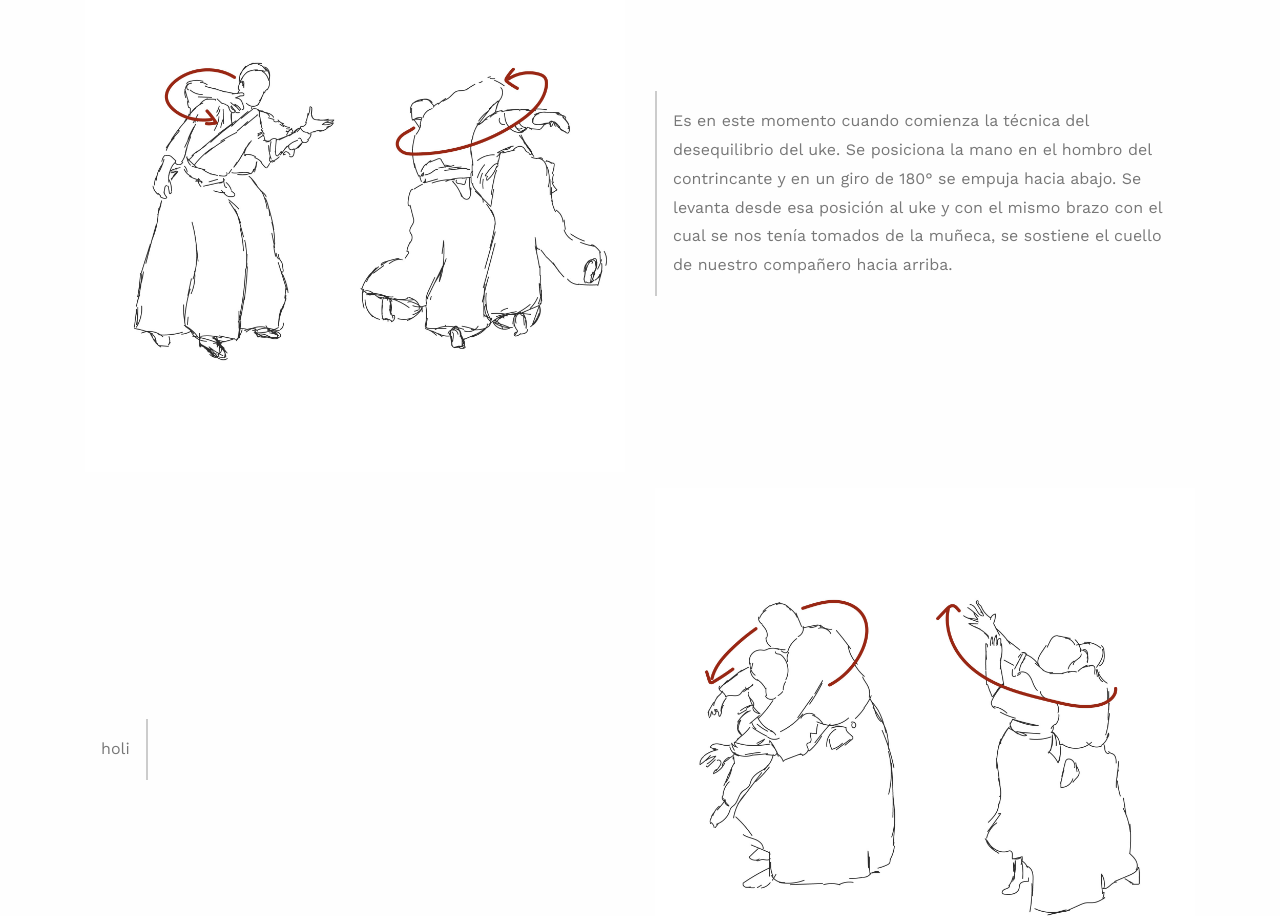
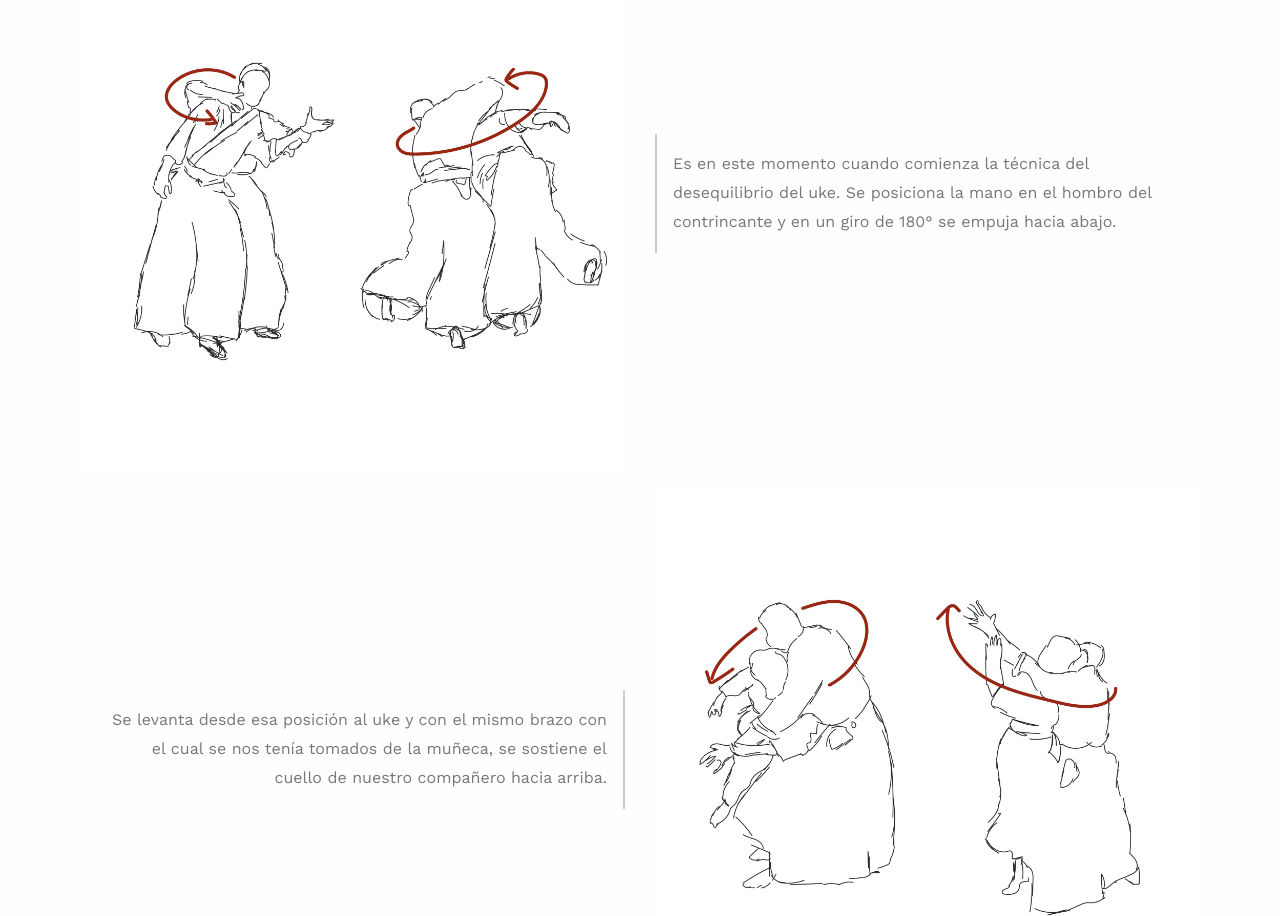
Before and after one commit to esperanzarios/infografiadigital4, a plain HTML site: page index.html in a window 1280 px wide. Shown: the part 1620-2536 px from the top of the page. Drawn offline with nearby package versions, Linux system fonts and the light colour scheme.

Commit message:
Update index.html

```diff
--- a/index.html
+++ b/index.html
@@ -103,21 +103,21 @@
             <figure class="row flex-row">
                 <img src="img/three.jpg" class="img-fluid col-12 col-md-6" />
                 <figcaption class="d-flex align-items-center col-12 col-md-6">
-                    <p>Es en este momento cuando comienza la técnica del desequilibrio del uke. Se posiciona la mano en el hombro del contrincante y en un giro de 180° se empuja hacia abajo. Se levanta desde esa posición al uke y con el mismo brazo con el cual se nos tenía tomados de la muñeca, se sostiene el cuello de nuestro compañero hacia arriba.</p>
+                    <p>Es en este momento cuando comienza la técnica del desequilibrio del uke. Se posiciona la mano en el hombro del contrincante y en un giro de 180° se empuja hacia abajo.</p>
                 </figcaption>
             </figure>
             <!--Imagen 4-->
             <figure class="row flex-row">
                 <img src="img/four.jpg" class="img-fluid col-12 col-md-6 order-md-2" />
                 <figcaption class="d-flex align-items-center col-12 col-md-6 order-md-1">
-                    <p>holi</p>
+                    <p>Se levanta desde esa posición al uke y con el mismo brazo con el cual se nos tenía tomados de la muñeca, se sostiene el cuello de nuestro compañero hacia arriba.</p>
                 </figcaption>
             </figure>
             <!--Imagen 5-->
             <figure class="row flex-row">
                 <img src="img/five.jpg" class="img-fluid col-12 col-md-6" />
                 <figcaption class="d-flex align-items-center col-12 col-md-6">
-                    <p>holi</p>
+                    <p>En la posición que se encuentra se da un paso con el pie derecho y se empuja con el codo interno hacia abajo, de manera que se le derriba.</p>
                 </figcaption>
             </figure>
 
```
